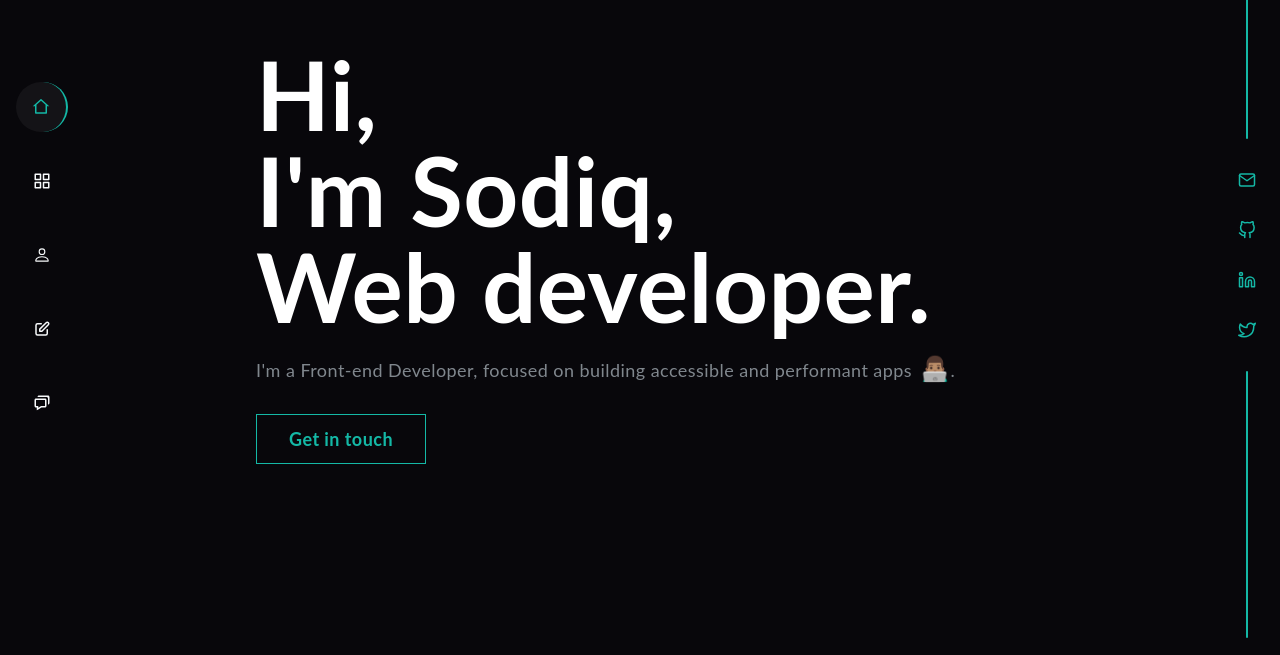
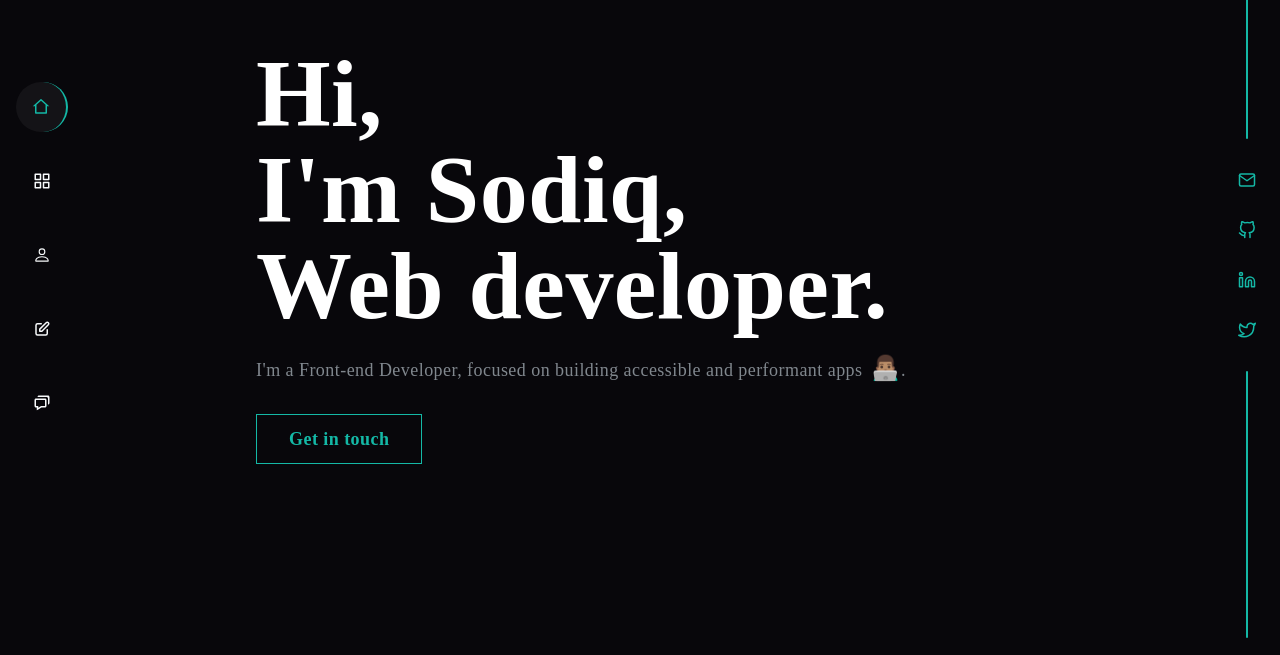
Before and after one commit to deyemiobaa/sa-portfolio, a React (Create React App) app: page / in a window 1280 px wide. Shown: the part 145-800 px from the top of the page. Built offline with nearby package versions, Linux system fonts and the light colour scheme.

Commit message:
change font

```diff
--- a/src/index.css
+++ b/src/index.css
@@ -2,7 +2,7 @@
 @tailwind components;
 @tailwind utilities;
 
-@import url('https://fonts.googleapis.com/css2?family=Elsie:wght@900&display=swap');
+@import url('https://fonts.googleapis.com/css2?family=PT+Sans:wght@400;700&display=swap');
 
 @import url('https://fonts.googleapis.com/css2?family=Lato:wght@300;400;700&display=swap');
 
@@ -15,6 +15,3 @@
   color: #14b8a6;
   border-right: 2px solid #14b8a6;
 }
-/* .underline {
-  cursor: pointer;
-} */
--- a/tailwind.config.js
+++ b/tailwind.config.js
@@ -5,14 +5,13 @@
   theme: {
     extend: {
       fontSize: {
-        "big": "25rem",
+        "big": "20rem",
       },
       zIndex: {
         "neg": -1,
       },
       fontFamily: {
-        "elsie": 'Elsie, serif',
-        "lato": 'Lato, serif',
+        "lato": ['PT Sans', 'serif']
       },
       animation: {
         'spin-once': 'spin 1s linear',
```
